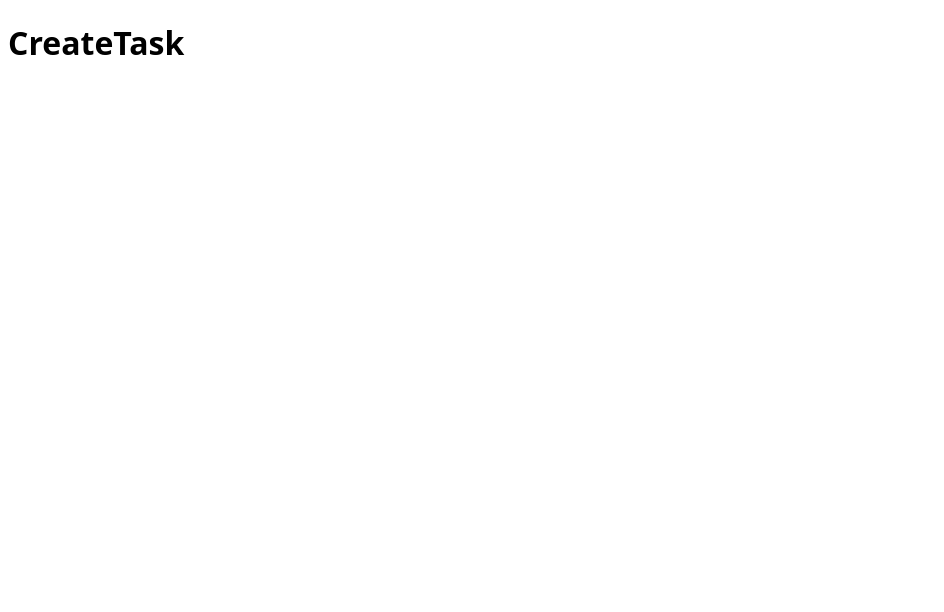
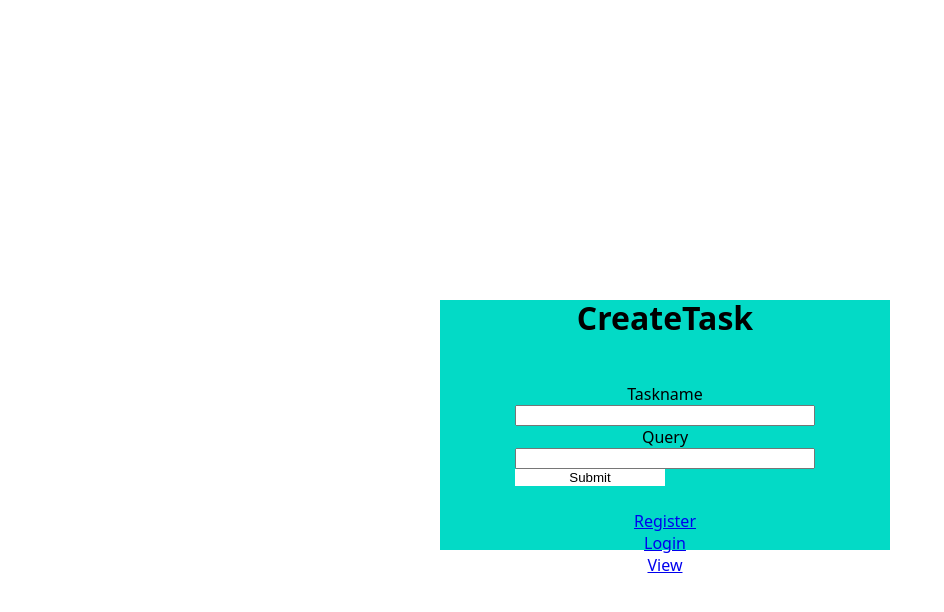
Before and after one commit to lukaszobrebski/AIR.Projekt, a React app in the folder aiirproject/: page /create in a window 1280 px wide. Shown: the top 612 px of the page, without its empty margins (0-944 px from the left). Built offline with nearby package versions, Linux system fonts and the light colour scheme.

Commit message:
Commit9.06

```diff
--- a/aiirproject/src/containers/CreateTask.jsx
+++ b/aiirproject/src/containers/CreateTask.jsx
@@ -1,4 +1,6 @@
 import React, { Component } from 'react';
+import '../style/base.scss';
+import { Link, Redirect } from 'react-router-dom';
 
 export default class CreateTask extends Component {
   constructor(props) {
@@ -13,7 +15,19 @@ export default class CreateTask extends Component {
   render() {
     return(
       <div className='container'>
-        <h1>CreateTask</h1>
+        <div className='container container__login'>
+          <h1>CreateTask</h1>
+          <form className='container container__login--form'>
+              <label for='taskname'>Taskname</label>
+              <input id='taskname' type='text'/>
+              <label for='query'>Query</label>
+              <input id='query' type='text'/>
+              <button className='btn btn-primary' type='submit'>Submit</button>
+            </form>
+            <Link to='/register'>Register</Link>
+          <Link to='/'>Login</Link>
+          <Link to='/view'>View</Link>
+        </div>
       </div>
     )
   }
--- a/aiirproject/src/containers/Login.jsx
+++ b/aiirproject/src/containers/Login.jsx
@@ -1,12 +1,14 @@
 import React, { Component } from 'react';
-import { Link } from 'react-router-dom';
+import { Link, Route, Redirect } from 'react-router-dom';
 import SendFile from '../components/SendFile';
 import '../style/base.scss';
 
 export default class Login extends Component {
   constructor(props) {
     super(props);
-    this.state = { }
+    this.state = {
+      isLogged: false
+    }
   }
 
   componentDidMount() {
@@ -16,15 +18,18 @@ export default class Login extends Component {
   render() {
     return(
       <div className='container'>
-        <h1>Login</h1>
         <SendFile />
         <div className='container container__login'>
+        <h1>Login</h1>
           <form className='container container__login--form'>
             <input type='text'/>
             <input type='password'/>
             <button className='btn btn-primary' type='submit'>Submit</button>
           </form>
           <Link to='/register'>Register</Link>
+          <Link to='/create'>Create</Link>
+          <Link to='/view'>View</Link>
+
         </div>
       </div>
     )
--- a/aiirproject/src/containers/Register.jsx
+++ b/aiirproject/src/containers/Register.jsx
@@ -1,4 +1,6 @@
 import React, { Component } from 'react';
+import { Link, Redirect } from 'react-router-dom';
+import '../style/base.scss';
 
 export default class Register extends Component {
   constructor(props) {
@@ -13,7 +15,15 @@ export default class Register extends Component {
   render() {
     return(
       <div className='container'>
+        <div className='container container__login'>
         <h1>Register</h1>
+          <form className='container container__login--form'>
+            <input type='text'/>
+            <input type='password'/>
+            <button className='btn btn-primary' type='submit'>Submit</button>
+          </form>
+          <Link to='/'>Login</Link>
+        </div>
       </div>
     )
   }
--- a/aiirproject/src/containers/ViewTask.jsx
+++ b/aiirproject/src/containers/ViewTask.jsx
@@ -1,9 +1,12 @@
 import React, { Component } from 'react';
+import { Link, Redirect } from 'react-router-dom';
 
 export default class ViewTask extends Component {
   constructor(props) {
     super(props);
-    this.state = { }
+    this.state = {
+      Tasks:[]
+     }
   }
 
   componentDidMount() {
@@ -14,6 +17,30 @@ export default class ViewTask extends Component {
     return(
       <div className='container'>
         <h1>ViewTask</h1>
+        <table>
+          <tbody>{this.state.Tasks.map((item, key) => {
+              return(
+                <tr key= {key}>
+                  <td>{item.taskID}</td>
+                  <td>{item.query}</td>
+                  <td>{item.status}</td>
+                  <td>{item.user_id}</td>
+                  <td>{item.start_time}</td>
+                  {item.status === "Finished" ?
+                  (<td>{item.end_time}</td>) : null}
+                  {item.status === "Finished" ?
+                  (<td>{item.occurence_num}</td>) : null}
+                </tr>
+              )
+          })}</tbody>
+
+
+        </table>
+
+
+          <Link to='/register'>Register</Link>
+          <Link to='/create'>Create</Link>
+          <Link to='/'>Logout</Link>
       </div>
     )
   }
```
Also changed, not shown: aiirproject/src/components/TableRow.jsx (added, +14 -0 lines), aiirproject/src/components/Table.jsx (added), 1 other file (tests, documents, lock files or other folders).
